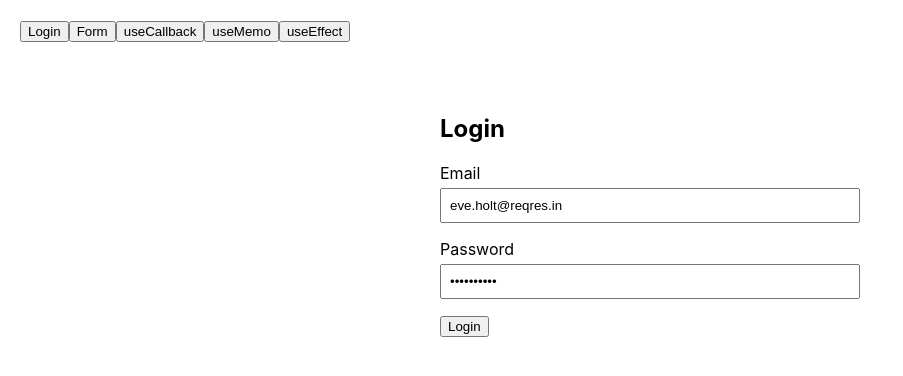
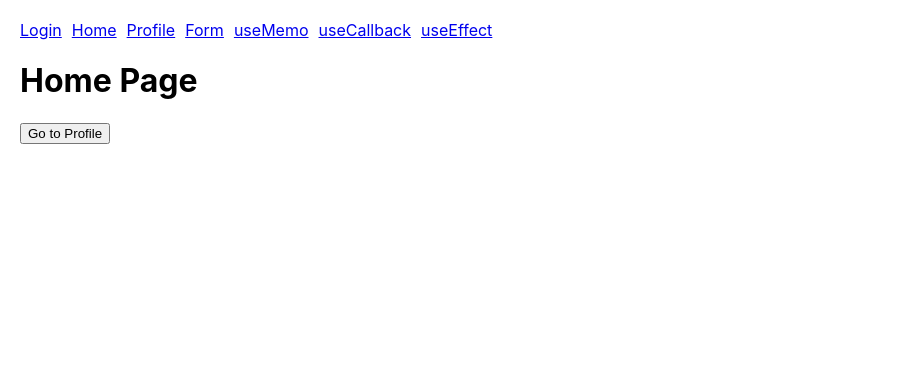
Before and after one commit to NainikaSharma/NainikaSharma-intern-repo, a React (Create React App) app: page /home in a window 1280 px wide. Shown: the top 376 px of the page, without its empty margins (0-903 px from the left). Built offline with nearby package versions, Linux system fonts and the light colour scheme.

Commit message:
Add React Router navigation with Home and Profile pages

```diff
--- a/package.json
+++ b/package.json
@@ -13,6 +13,7 @@
     "react": "^19.2.6",
     "react-dom": "^19.2.6",
     "react-i18next": "^17.0.8",
+    "react-router-dom": "^7.18.0",
     "react-scripts": "5.0.1",
     "uuid": "^8.3.2",
     "web-vitals": "^2.1.4",
--- a/src/App.js
+++ b/src/App.js
@@ -1,5 +1,8 @@
-import React, { useState } from "react";
+import React from "react";
+import { BrowserRouter as Router, Routes, Route, Link } from "react-router-dom";
 
+import Home from "./Home";
+import Profile from "./Profile";
 import Login from "./Login";
 import UserForm from "./UserForm";
 import Parent from "./Parent";
@@ -7,26 +10,34 @@ import MemoExample from "./MemoExample";
 import UseEffectDemo from "./UseEffectDemo";
 
 function App() {
-  const [page, setPage] = useState("login");
+  return (
+    <Router>
+      <div style={{ padding: "20px" }}>
 
-  return (
-    <div style={{ padding: "20px" }}>
-      {/* Navigation */}
-      <div style={{ marginBottom: "20px" }}>
-        <button onClick={() => setPage("login")}>Login</button>
-        <button onClick={() => setPage("form")}>Form</button>
-        <button onClick={() => setPage("callback")}>useCallback</button>
-        <button onClick={() => setPage("memo")}>useMemo</button>
-        <button onClick={() => setPage("effect")}>useEffect</button>
+        {/* Navigation */}
+        <nav style={{ marginBottom: "20px" }}>
+          <Link to="/" style={{ marginRight: "10px" }}>Login</Link>
+          <Link to="/home" style={{ marginRight: "10px" }}>Home</Link>
+          <Link to="/profile" style={{ marginRight: "10px" }}>Profile</Link>
+          <Link to="/form" style={{ marginRight: "10px" }}>Form</Link>
+          <Link to="/memo" style={{ marginRight: "10px" }}>useMemo</Link>
+          <Link to="/callback" style={{ marginRight: "10px" }}>useCallback</Link>
+          <Link to="/effect">useEffect</Link>
+        </nav>
+
+        {/* Routes */}
+        <Routes>
+          <Route path="/" element={<Login />} />
+          <Route path="/home" element={<Home />} />
+          <Route path="/profile" element={<Profile />} />
+          <Route path="/form" element={<UserForm />} />
+          <Route path="/memo" element={<MemoExample />} />
+          <Route path="/callback" element={<Parent />} />
+          <Route path="/effect" element={<UseEffectDemo />} />
+        </Routes>
+
       </div>
-
-      {/* Pages */}
-      {page === "login" && <Login />}
-      {page === "form" && <UserForm />}
-      {page === "callback" && <Parent />}
-      {page === "memo" && <MemoExample />}
-      {page === "effect" && <UseEffectDemo />}
-    </div>
+    </Router>
   );
 }
 
--- /dev/null
+++ b/src/Home.js
@@ -0,0 +1,18 @@
+import React from "react";
+import { useNavigate } from "react-router-dom";
+
+function Home() {
+  const navigate = useNavigate();
+
+  return (
+    <div>
+      <h1>Home Page</h1>
+
+      <button onClick={() => navigate("/profile")}>
+        Go to Profile
+      </button>
+    </div>
+  );
+}
+
+export default Home;
--- /dev/null
+++ b/src/Profile.js
@@ -0,0 +1,12 @@
+import React from "react";
+
+function Profile() {
+  return (
+    <div>
+      <h1>Profile Page</h1>
+      <p>This is the profile screen.</p>
+    </div>
+  );
+}
+
+export default Profile;
```
Also changed, not shown: 1 other file (tests, documents, lock files or other folders).
